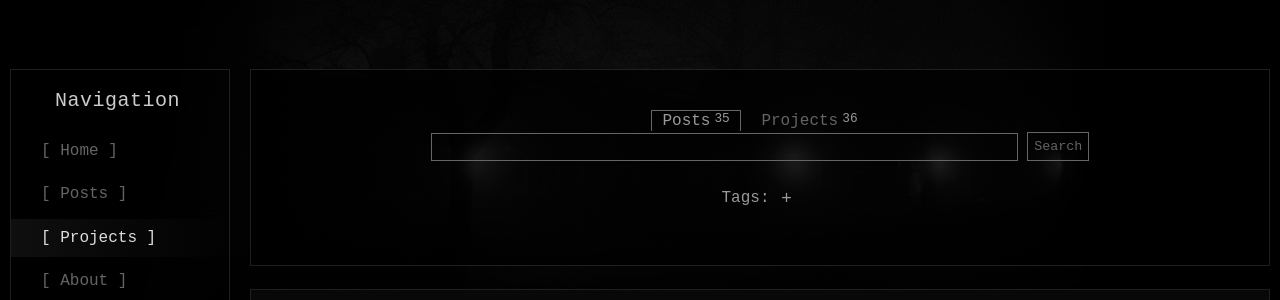
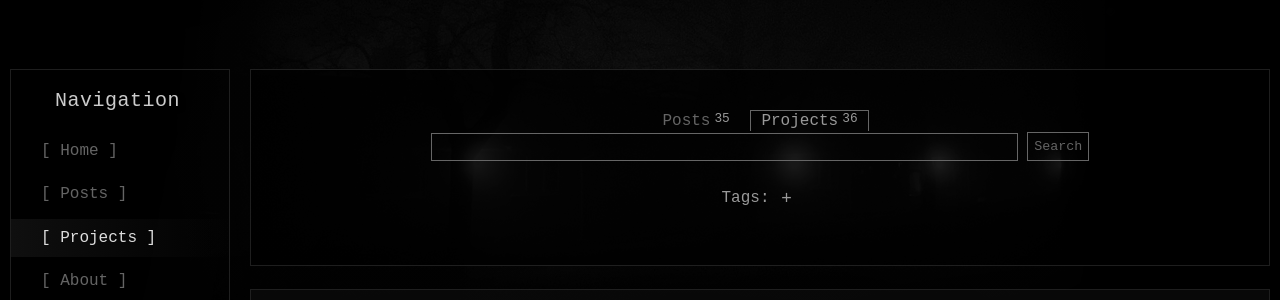
Before and after one commit to qw84/test-repo, a Jekyll site: the page built from projects.html, in a window 1280 px wide. Shown: the part 151-451 px from the top of the page. Built offline with Jekyll 4.4.1, drawn with Linux system fonts in a browser that asks for light colours.

Commit message:
Double baseurl param fix

```diff
--- a/_config.yml
+++ b/_config.yml
@@ -12,7 +12,7 @@
 collections:
   projects:
     output: true
-    permalink: /:name.html
+    permalink: /:year/:title/
 
 defaults:
   - scope:
@@ -26,5 +26,4 @@
     values:
       layout: page
       title: Posts
-
       tags: []
--- a/_layouts/base.html
+++ b/_layouts/base.html
@@ -21,10 +21,6 @@
       {{ content }}
   </div>
   <script>
-  window.SITE_CONFIG = {
-      baseurl: "{{ site.baseurl }}"
-  };
-
   (function() {
       const path = window.location.pathname;
       if (!path.includes('/posts.html') && !path.includes('/projects.html')) {
--- a/js/search.js
+++ b/js/search.js
@@ -1,5 +1,4 @@
 document.addEventListener('DOMContentLoaded', function() {
-    const baseurl = window.SITE_CONFIG?.baseurl || "";
     const searchInput = document.getElementById('search-wide');
     const searchButton = document.getElementById('search-button');
     const postsList = document.querySelector('.posts-list');
@@ -152,7 +151,7 @@
         let newHTML = '';
         results.forEach(item => {
             newHTML += `
-                <a class="post-item-link" href="${baseurl}${item.url}">
+                <a class="post-item-link" href="${item.url}">
                     <div class="post-content">
                         <span class="post-title">${item.title}</span>
                         <span class="date">${item.date}</span>
--- a/projects.html
+++ b/projects.html
@@ -10,8 +10,8 @@
     <article id="search-container">
         <div class="search-form">
             <p id="search-tabs">
-                <a href="{{ site.baseurl }}/posts.html" class="active" data-tab="posts">Posts<span class="count-badge" id="posts-count">0</span></a>
-                <a href="{{ site.baseurl }}/projects.html" data-tab="projects">Projects<span class="count-badge" id="projects-count">0</span></a>
+                <a href="{{ site.baseurl }}/posts.html" data-tab="posts">Posts<span class="count-badge" id="posts-count">0</span></a>
+                <a href="{{ site.baseurl }}/projects.html" class="active" data-tab="projects">Projects<span class="count-badge" id="projects-count">0</span></a>
             </p>
             <input type="text" class="search-input" id="search-wide" placeholder="">
             <button id="search-button">Search</button>
```
